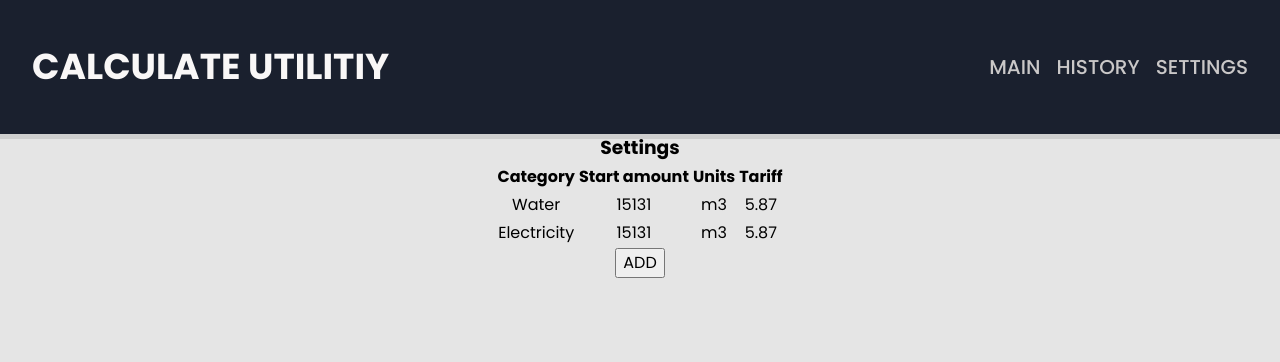
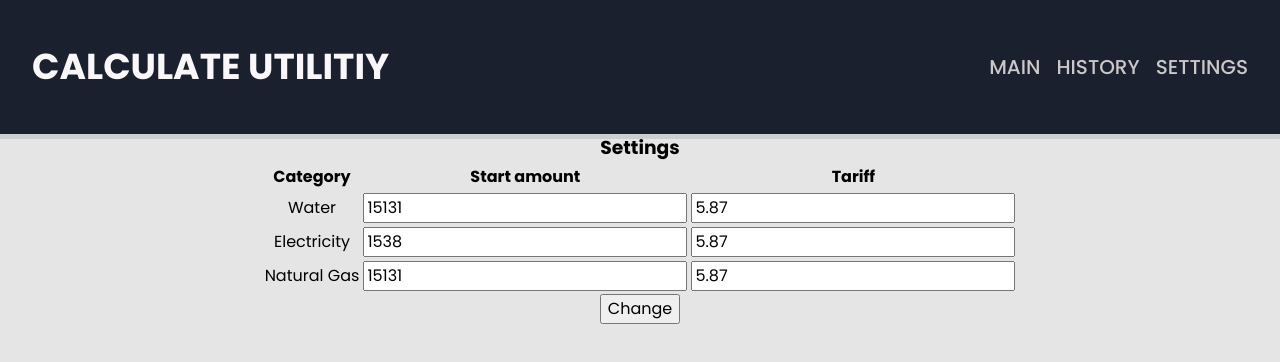
Before and after one commit to dlvdl/utility-bills-calculator, a React (Vite) app in the folder client/: page /settings in a window 1280 px wide. Shown: the top 362 px of the page. Built offline with nearby package versions, Linux system fonts and the light colour scheme.

Commit message:
simplify settings component

```diff
--- a/client/src/components/Settings.jsx
+++ b/client/src/components/Settings.jsx
@@ -5,16 +5,17 @@ function Settings() {
   const [showSettings, setSettings] = useState(false)
   const { getSettings } = useContext(GlobalContext)
   const settings = getSettings()
+
   const clickHandler = (e) => {
     setSettings(!showSettings)
   }
+
   console.log(getSettings())
 
   return (
     <div className="container">
       <div className="flex f-direction-column">
         <h3>Settings</h3>
-        {showSettings ? (
         <div>
           <form action="">
             <table>
@@ -22,72 +23,31 @@ function Settings() {
                 <tr>
                   <th>Category</th>
                   <th>Start amount</th>
-                    <th>Units</th>
                   <th>Tariff</th>
                 </tr>
-                  <tr>
-                    <td>Water</td>
-                    <td>
-                      <input type="text" />
-                    </td>
-                    <td>m3</td>
-                    <td>
-                      <input type="text" />
-                    </td>
-                  </tr>
-                  <tr>
-                    <td>Natural gas</td>
-                    <td>
-                      <input type="text" />
-                    </td>
-                    <td>m3</td>
-                    <td>
-                      <input type="text" />
-                    </td>
-                  </tr>
-                  <tr>
-                    <td>Electricity</td>
-                    <td>
-                      <input type="text" />
-                    </td>
-                    <td>kwt</td>
-                    <td>
-                      <input type="text" />
-                    </td>
-                  </tr>
-                </tbody>
-              </table>
-            </form>
-            <button>Save</button>
-            <button onClick={clickHandler}>Back</button>
-          </div>
-        ) : settings ? (
-          <div>
-            <table>
-              <tbody>
-                <tr>
-                  <th>Category</th>
-                  <th>Start amount</th>
-                  <th>Units</th>
-                  <th>Tariff</th>
-                </tr>
-                {settings.map((value) => {
+                {settings ? (
+                  settings.map((value) => {
                     return (
                       <tr key={value.id}>
                         <td>{value.type}</td>
-                      <td>{value.amount}</td>
-                      <td>m3</td>
-                      <td>{value.tariff}</td>
+                        <td>
+                          <input type="text" defaultValue={value.amount} />
+                        </td>
+
+                        <td>
+                          <input type="text" defaultValue={value.tariff} />
+                        </td>
                       </tr>
                     )
-                })}
+                  })
+                ) : (
+                  <h2>Settings not found</h2>
+                )}
               </tbody>
             </table>
-            <button onClick={clickHandler}>ADD</button>
+            <button onClick={clickHandler}>Change</button>
+          </form>
         </div>
-        ) : (
-          <p>No settings</p>
-        )}
       </div>
     </div>
   )
--- a/client/src/mock/settings.json
+++ b/client/src/mock/settings.json
@@ -10,8 +10,15 @@
     {
       "id": 2,
       "date": "2022-06-01T10:30:00.000Z",
+      "amount": 1538,
+      "type": "Electricity",
+      "tariff": 5.87
+    },
+    {
+      "id": 2,
+      "date": "2022-06-01T10:30:00.000Z",
       "amount": 15131,
-      "type": "Electricity",
+      "type": "Natural Gas",
       "tariff": 5.87
     }
   ]
```
Lines whose indentation alone changed are shown as unchanged.
